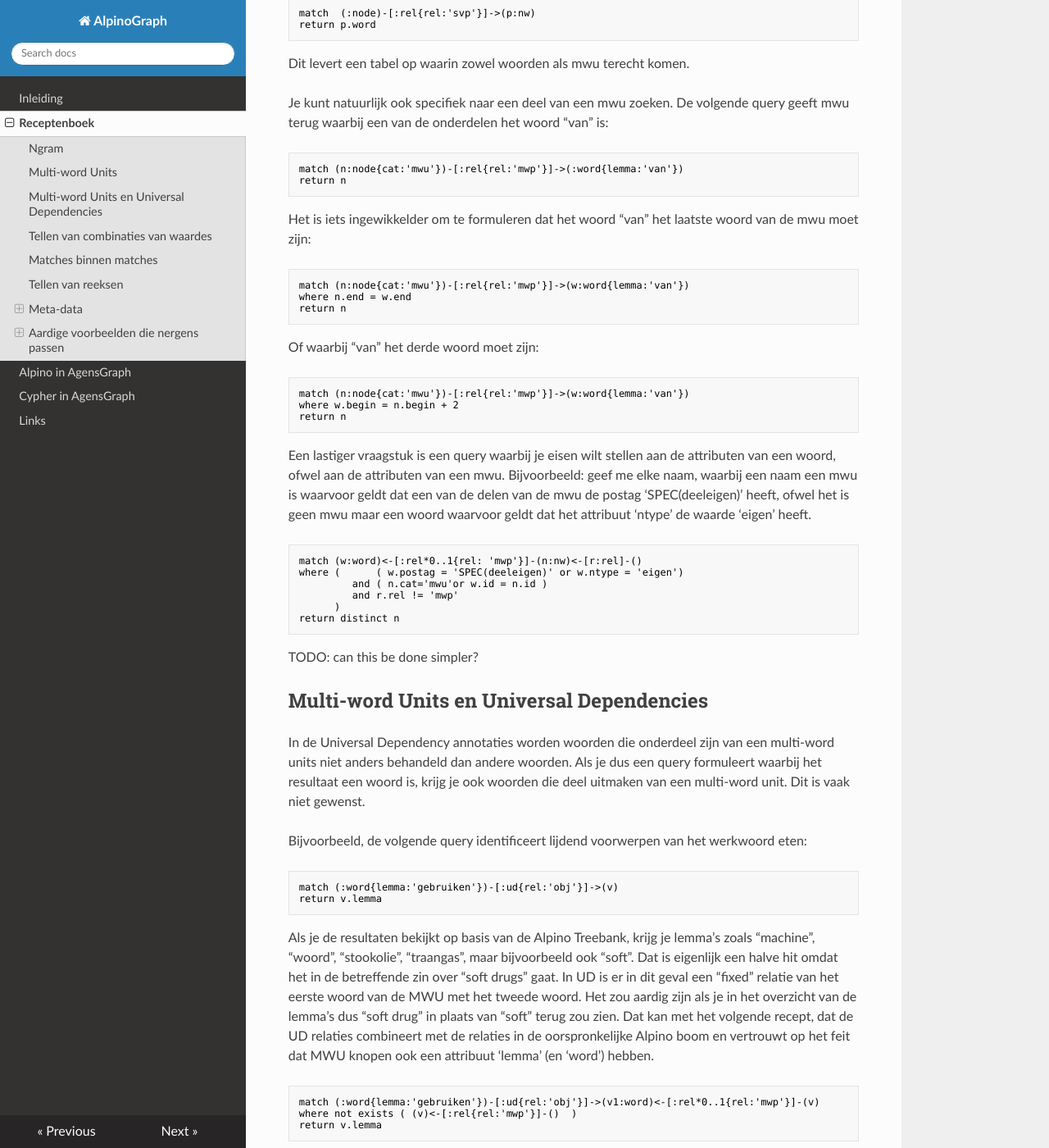
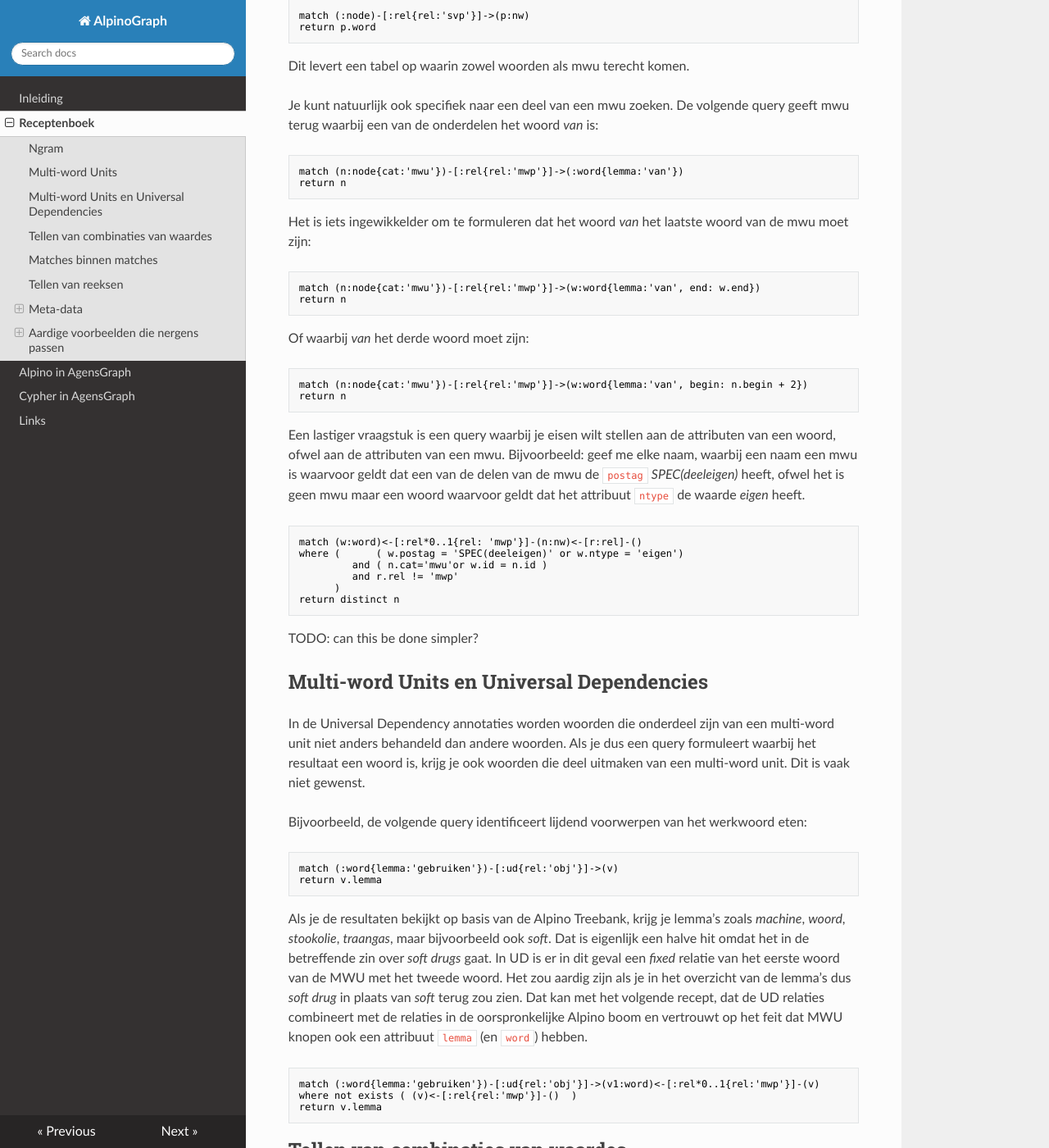
Before and after one commit to rug-compling/alpinograph-docs, an MkDocs documentation site: the page built from docs/recepten.md, in a window 1280 px wide and 1400 px high, scrolled down 1086 px. Shown: the whole window at 82% size. Built offline with MkDocs 1.6.1, drawn with Linux system fonts in a browser that asks for light colours; nearby versions of some CDN libraries; some of the changed text lies outside the part shown.

Commit message:
diverse updates in index en recepten

````diff
--- a/docs/recepten.md
+++ b/docs/recepten.md
@@ -2,7 +2,7 @@
 
 ## Ngram
 
-De beschikbaarheid van de relatie :next maakt het zeer eenvoudig om naar specifieke woord-sequenties te zoeken. De volgende query vindt het trigram "in elk geval":
+De beschikbaarheid van de relatie `:next` maakt het zeer eenvoudig om naar specifieke woord-sequenties te zoeken. De volgende query vindt het trigram *in elk geval*:
 
 ```text
 match p = (:word{lemma:'in'})-[:next]->
@@ -11,7 +11,7 @@
 return p
 ```
 
-En het is niet veel ingewikkelder om naar woorden in de context van een Ngram te zoeken. Welke woorden treden op na het trigram "in elk geval":
+En het is niet veel ingewikkelder om naar woorden in de context van een Ngram te zoeken. Welke woorden treden op na het trigram *in elk geval*:
 
 ```text
 match (:word{lemma:'in'})-[:next]->
@@ -20,7 +20,7 @@
 return p
 ```
 
-Het volgende voorbeeld zoekt naar adjectieven die in het patroon "vinden het ADJ dat" voorkomen:
+Het volgende voorbeeld zoekt naar adjectieven die in het patroon *vinden het ADJ dat* voorkomen:
 
 ```text
 match (:word{lemma:'vinden'})-[:next]->
@@ -30,12 +30,12 @@
 return adj
 ```
 
-De beschikbaarheid van de :next relatie zorgt ervoor dat deze voorbeelden heel eenvoudig zijn. In vergelijking hiermee zijn voorbeelden met XPath in PaQu erg omslachtig.
+De beschikbaarheid van de `:next`-relatie zorgt ervoor dat deze voorbeelden heel eenvoudig zijn. In vergelijking hiermee zijn voorbeelden met XPath in PaQu erg omslachtig.
 
 
 ## Multi-word Units
 
-Multi-word units (mwu) worden steeds gerepresenteerd als een knoop direct boven de woorden waaruit de mwu bestaat. Als extraatje heeft deze niet-lexicale knoop toch een waarde voor de attributen 'word' en 'lemma'. Je kunt dus eenvoudig zoeken naar een specifieke mwu:
+Multi-word units (mwu) worden steeds gerepresenteerd als een knoop direct boven de woorden waaruit de mwu bestaat. Als extraatje heeft deze niet-lexicale knoop toch een waarde voor de attributen `word` en `lemma`. Je kunt dus eenvoudig zoeken naar een specifieke mwu:
 
 ```text
 match (p:node{word:'ten opzichte van'})
@@ -45,35 +45,33 @@
 Bovendien kun je dus queries formuleren zonder dat je een verschil moet maken tussen mwu en woorden, indien je de lemma of het woord van een gevonden knoop terug wilt geven:
 
 ```text
-match  (:node)-[:rel{rel:'svp'}]->(p:nw)
+match (:node)-[:rel{rel:'svp'}]->(p:nw)
 return p.word
 ```
 Dit levert een tabel op waarin zowel woorden als mwu terecht komen.
 
-Je kunt natuurlijk ook specifiek naar een deel van een mwu zoeken. De volgende query geeft mwu terug waarbij een van de onderdelen het woord "van" is:
+Je kunt natuurlijk ook specifiek naar een deel van een mwu zoeken. De volgende query geeft mwu terug waarbij een van de onderdelen het woord *van* is:
 
 ```text
 match (n:node{cat:'mwu'})-[:rel{rel:'mwp'}]->(:word{lemma:'van'})
 return n
 ```
 
-Het is iets ingewikkelder om te formuleren dat het woord "van" het laatste woord van de mwu moet zijn:
+Het is iets ingewikkelder om te formuleren dat het woord *van* het laatste woord van de mwu moet zijn:
 
 ```text
-match (n:node{cat:'mwu'})-[:rel{rel:'mwp'}]->(w:word{lemma:'van'})
-where n.end = w.end
+match (n:node{cat:'mwu'})-[:rel{rel:'mwp'}]->(w:word{lemma:'van', end: w.end})
 return n
 ```
 
-Of waarbij "van" het derde woord moet zijn:
+Of waarbij *van* het derde woord moet zijn:
 
 ```text
-match (n:node{cat:'mwu'})-[:rel{rel:'mwp'}]->(w:word{lemma:'van'})
-where w.begin = n.begin + 2
+match (n:node{cat:'mwu'})-[:rel{rel:'mwp'}]->(w:word{lemma:'van', begin: n.begin + 2})
 return n
 ```
 
-Een lastiger vraagstuk is een query waarbij je eisen wilt stellen aan de attributen van een woord, ofwel aan de attributen van een mwu. Bijvoorbeeld: geef me elke naam, waarbij een naam een mwu is waarvoor geldt dat een van de delen van de mwu de postag 'SPEC(deeleigen)' heeft, ofwel het is geen mwu maar een woord waarvoor geldt dat het attribuut 'ntype' de waarde 'eigen' heeft.
+Een lastiger vraagstuk is een query waarbij je eisen wilt stellen aan de attributen van een woord, ofwel aan de attributen van een mwu. Bijvoorbeeld: geef me elke naam, waarbij een naam een mwu is waarvoor geldt dat een van de delen van de mwu de `postag` *SPEC(deeleigen)* heeft, ofwel het is geen mwu maar een woord waarvoor geldt dat het attribuut `ntype` de waarde *eigen* heeft.
 
 ```text
 match (w:word)<-[:rel*0..1{rel: 'mwp'}]-(n:nw)<-[r:rel]-()
@@ -87,7 +85,7 @@
 
 ## Multi-word Units en Universal Dependencies
 
-In de Universal Dependency annotaties worden woorden die onderdeel zijn van een multi-word units niet anders behandeld dan andere woorden. Als je dus een query formuleert waarbij het resultaat een woord is, krijg je ook woorden die deel uitmaken van een multi-word unit. Dit is vaak niet gewenst.
+In de Universal Dependency annotaties worden woorden die onderdeel zijn van een multi-word unit niet anders behandeld dan andere woorden. Als je dus een query formuleert waarbij het resultaat een woord is, krijg je ook woorden die deel uitmaken van een multi-word unit. Dit is vaak niet gewenst.
 
 Bijvoorbeeld, de volgende query identificeert lijdend voorwerpen van het werkwoord eten:
 
@@ -96,7 +94,7 @@
 return v.lemma
 ```
 
-Als je de resultaten bekijkt op basis van de Alpino Treebank, krijg je lemma's zoals "machine", "woord", "stookolie", "traangas", maar bijvoorbeeld ook "soft". Dat is eigenlijk een halve hit omdat het in de betreffende zin over "soft drugs" gaat. In UD is er in dit geval een "fixed" relatie van het eerste woord van de MWU met het tweede woord. Het zou aardig zijn als je in het overzicht van de lemma's dus "soft drug" in plaats van "soft" terug zou zien. Dat kan met het volgende recept, dat de UD relaties combineert met de relaties in de oorspronkelijke Alpino boom en vertrouwt op het feit dat MWU knopen ook een attribuut 'lemma' (en 'word') hebben.
+Als je de resultaten bekijkt op basis van de Alpino Treebank, krijg je lemma's zoals *machine*, *woord*, *stookolie*, *traangas*, maar bijvoorbeeld ook *soft*. Dat is eigenlijk een halve hit omdat het in de betreffende zin over *soft drugs* gaat. In UD is er in dit geval een *fixed* relatie van het eerste woord van de MWU met het tweede woord. Het zou aardig zijn als je in het overzicht van de lemma's dus *soft drug* in plaats van *soft* terug zou zien. Dat kan met het volgende recept, dat de UD relaties combineert met de relaties in de oorspronkelijke Alpino boom en vertrouwt op het feit dat MWU knopen ook een attribuut `lemma` (en `word`) hebben.
 
 ```text
 match (:word{lemma:'gebruiken'})-[:ud{rel:'obj'}]->(v1:word)<-[:rel*0..1{rel:'mwp'}]-(v)
@@ -150,6 +148,15 @@
 order by aantal desc
 ```
 
+TODO: Dit kan simpeler, zoals hieronder, maar wat is dan een goed
+voorbeeld?
+
+```text
+match (v1:word) <-[:rel{rel:'crd'}]-(:node{cat: 'conj'})-[:rel{rel: 'crd'}]->(v2:word)
+where v1.end < v2.end
+return v1.lemma, v2.lemma, count(v1.lemma + ' ' + v2.lemma) as aantal
+order by aantal desc
+```
 
 ## Tellen van reeksen
 
@@ -234,7 +241,7 @@
 
 ### Overzicht van de meta-data
 
-Als er voor een corpus meta-data beschikbaar is, dan zijn er knopen met als type :meta. De aard van de meta-data is verschillend per corpus, en daarom ook de attributen die voor :meta beschikbaar zijn. Maar er is altijd het attribuut "sentid" en de knopen van de syntactische analyse hebben ook allemaal dat "sentid" attribuut met dezelfde waarde. Je kunt dus met een where-clause de bijbehorende meta-data terugvinden.
+Als er voor een corpus meta-data beschikbaar is, dan zijn er knopen met als type :meta. De aard van de meta-data is verschillend per corpus, en daarom ook de attributen die voor :meta beschikbaar zijn. Maar er is altijd het attribuut `sentid` en de knopen van de syntactische analyse hebben ook allemaal dat `sentid` attribuut met dezelfde waarde. Je kunt dus met een where-clause de bijbehorende meta-data terugvinden.
 
 De volgende query toont voor een corpus welk type meta-data beschikbaar is:
 
@@ -268,34 +275,29 @@
 return n
 ```
 
-Als we van de matchende zin ook de meta-data willen opleveren kunnen we gebruik maken van het feit dat alle knopen ook het attribuut "sentid" bevatten. Daarmee halen we dan de relevante meta-data op:
+Als we van de matchende zin ook de meta-data willen opleveren kunnen we gebruik maken van het feit dat alle knopen ook het attribuut `sentid` bevatten. Daarmee halen we dan de relevante meta-data op:
 
 ```text
-match (n:nw{_vorfeld: true, _np: true})<-[r:rel{rel:'su'}]-()
-match (m:meta{name:'country'})
-where m.sentid = n.sentid
-return n,m.value
+match (n:nw{_vorfeld: true, _np: true})<-[r:rel{rel:'su'}]-(),
+      (m:meta{name:'country', sentid: n.sentid})
+return n, m.value
 ```
 
 Je kunt dus ook eisen aan de relevante meta-data stellen. Of delen van de meta-data teruggeven. Of tellen. Dit voorbeeld werkt voor het CGN corpus:
 
 ```text
-match (n:nw{_vorfeld: true, _np: true})<-[r:rel{rel:'su'}]-()
-match (m:meta{name:'country'})
-where m.sentid = n.sentid
-return m.value,count(m.value)
-```
+match (n:nw{_vorfeld: true, _np: true})<-[r:rel{rel:'su'}]-(),
+      (m:meta{name:'country', sentid: n.sentid})
+return m.value, count(m.value)```
 
 En ook meta-data combineren:
 
 ```text
-match (n:nw{_vorfeld: true, _np: true})<-[r:rel]-()
+match (n:nw{_vorfeld: true, _np: true})<-[r:rel]-(),
+      (m:meta{name:'country', sentid: n.sentid}),
+      (m2:meta{name:'sex', sentid: n.sentid})
 where r.rel in ['su','sup'] and r.id is null
-match (m:meta{name:'country'})
-where m.sentid = n.sentid
-match (m2:meta{name:'sex'})
-where m2.sentid = n.sentid
-return m.value,m2.value,count(m.value + ' ' + m2.value)
+return m.value, m2.value, count(m.value + ' ' + m2.value)
 ```
 
 
@@ -338,7 +338,7 @@
 return w1
 ```
 
-Voor "haar" levert dat als top-10 op: man, vriend, kind, moeder, dochter, zoon, vader, leven, rol, echt_genoot. Voor "zijn" krijgen we de volgende lijst (DutchWebCorpus): vrouw, ploeg, naam, auto, vader, collega, vriendin, leven, zoon, club.
+Voor *haar* levert dat als top-10 op: *man, vriend, kind, moeder, dochter, zoon, vader, leven, rol, echt_genoot*. Voor *zijn* krijgen we de volgende lijst (DutchWebCorpus): *vrouw, ploeg, naam, auto, vader, collega, vriendin, leven, zoon, club*.
 
 Merk op dat je bij deze queries wellicht de mededeling "Afgebroken" krijgt van AlpinoGraph, als je de tab "woorden" of "lemma's" gebruikt. Als je de telling voor het hele corpus wilt uitvoeren kun je dat doen door de telling expliciet in de query zelf uit te voeren:
 
````
Also changed, not shown: other parts of docs/recepten.md (+9 -11 lines), docs/index.md (+18 -18 lines).
